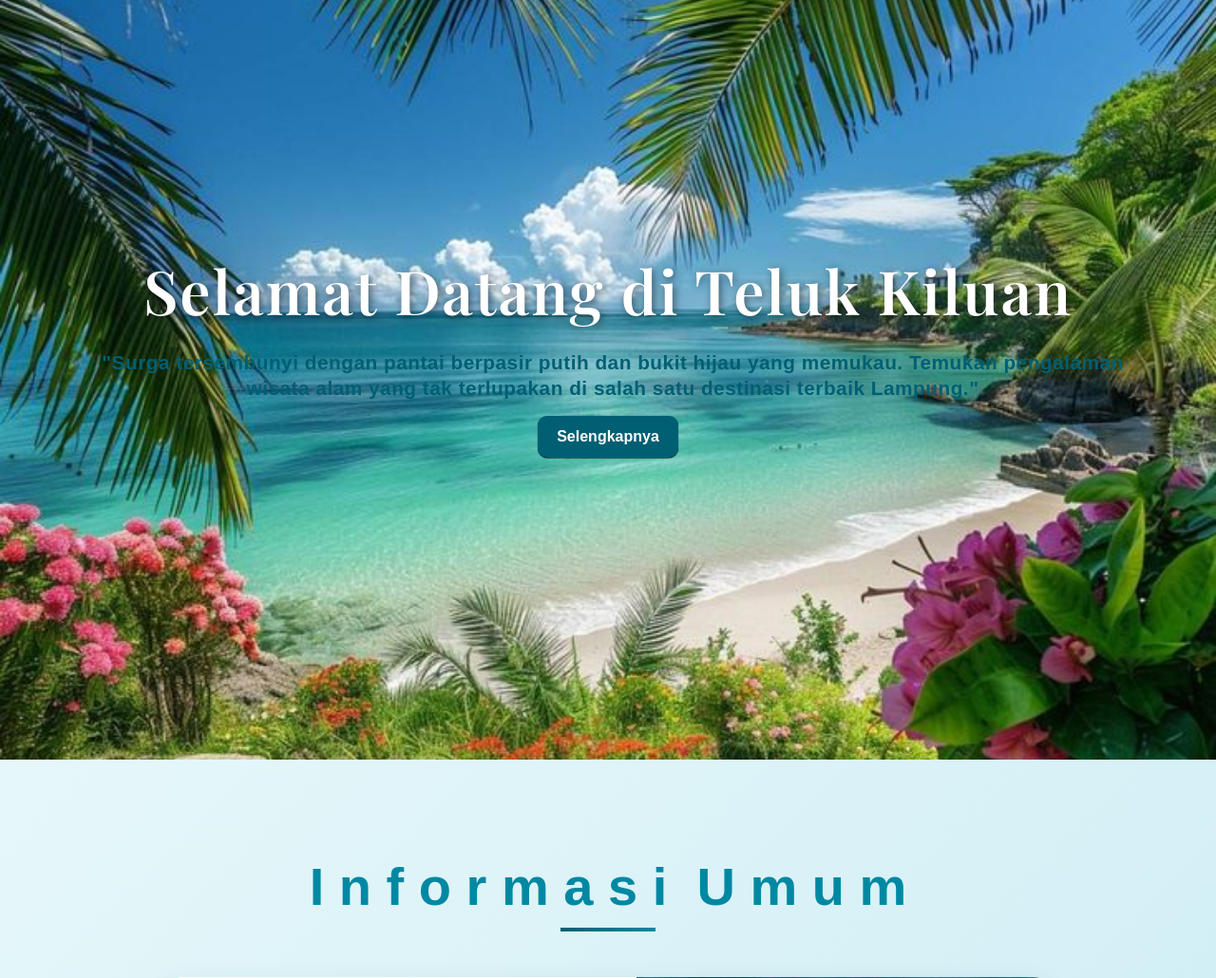
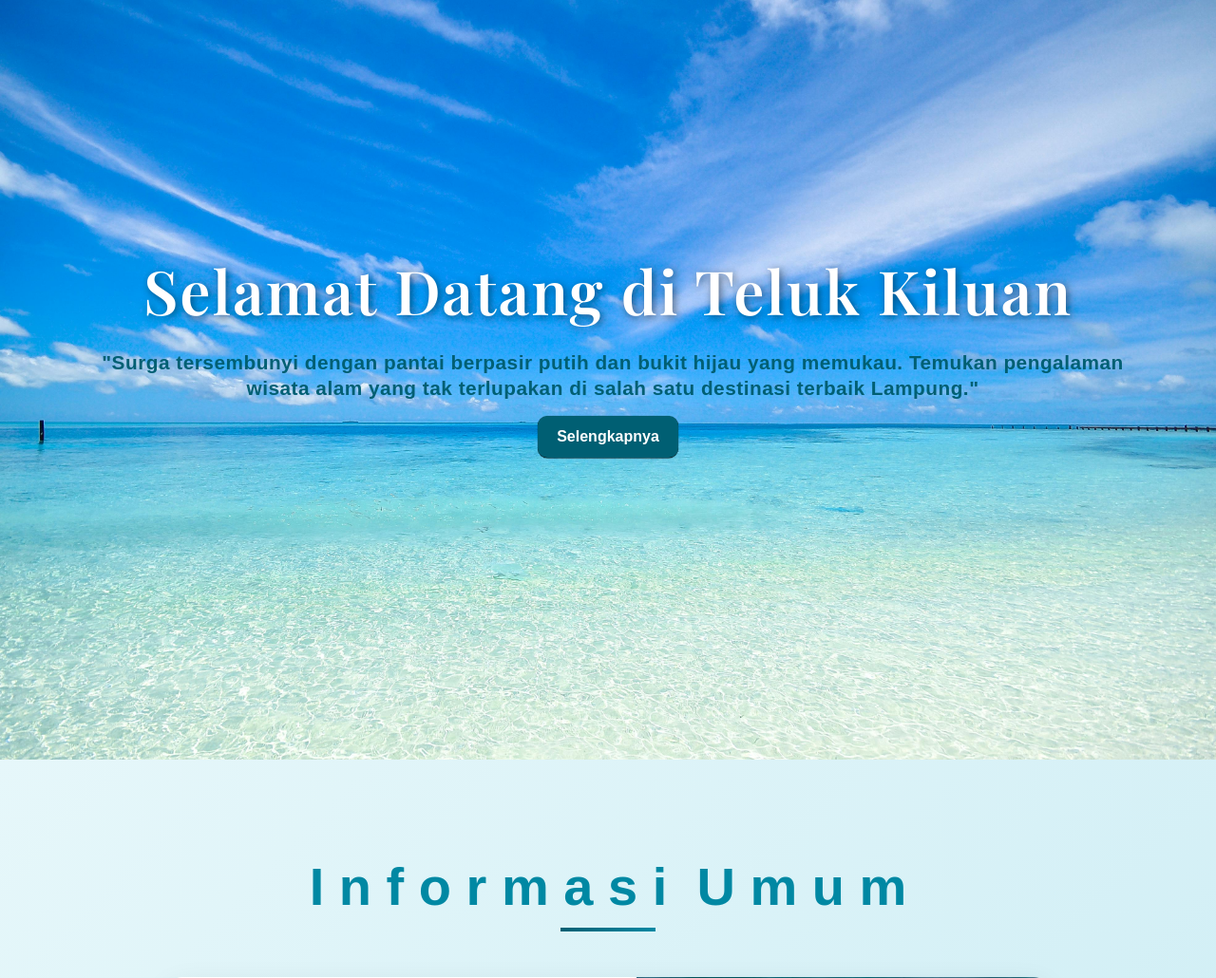
Before and after one commit to Fuentes771/official_teluk_kiluan, a PHP site: page / in a window 1280 px wide. Shown: the part 76-1106 px from the top of the page at 95% size. Run offline with PHP 8.4, Linux system fonts and the light colour scheme; data that the repository does not hold is empty; some web fonts are replaced.

Commit message:
background

```diff
--- a/assets/css/style.css
+++ b/assets/css/style.css
@@ -155,7 +155,7 @@
     justify-content: center;
     color: #000;
     text-shadow: none;
-    background-image: url('../images/pantai1.jpg');
+    background-image: url('../images/pantai.jpg');
     background-size: cover;
     background-position: center;
 }
```
Also changed, not shown: assets/images/pantai.jpg (added).
